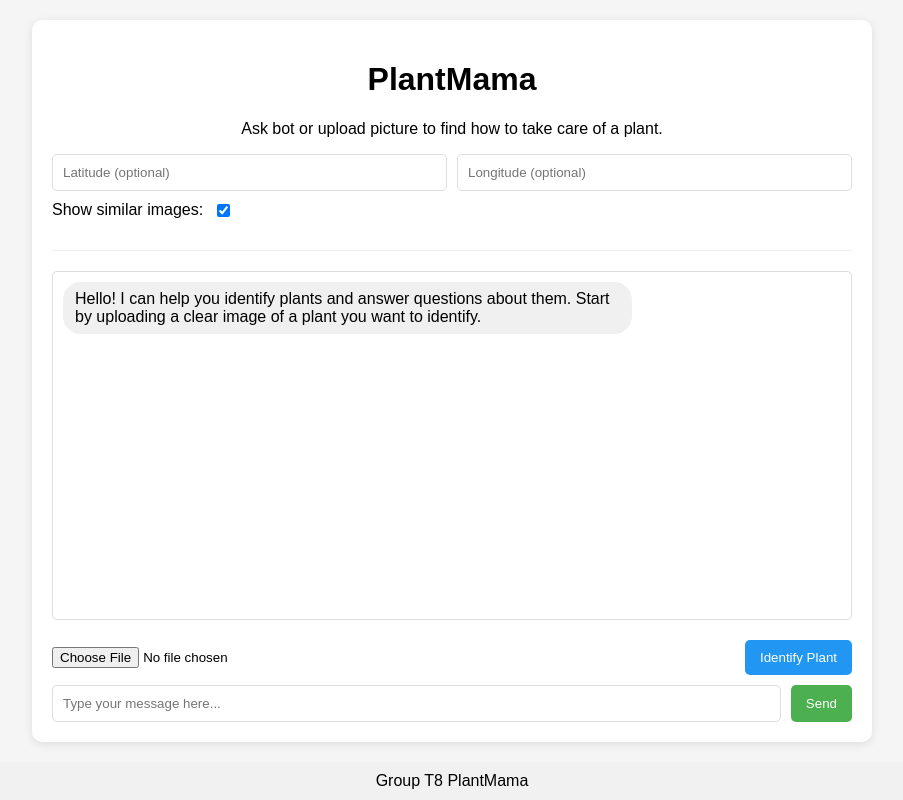
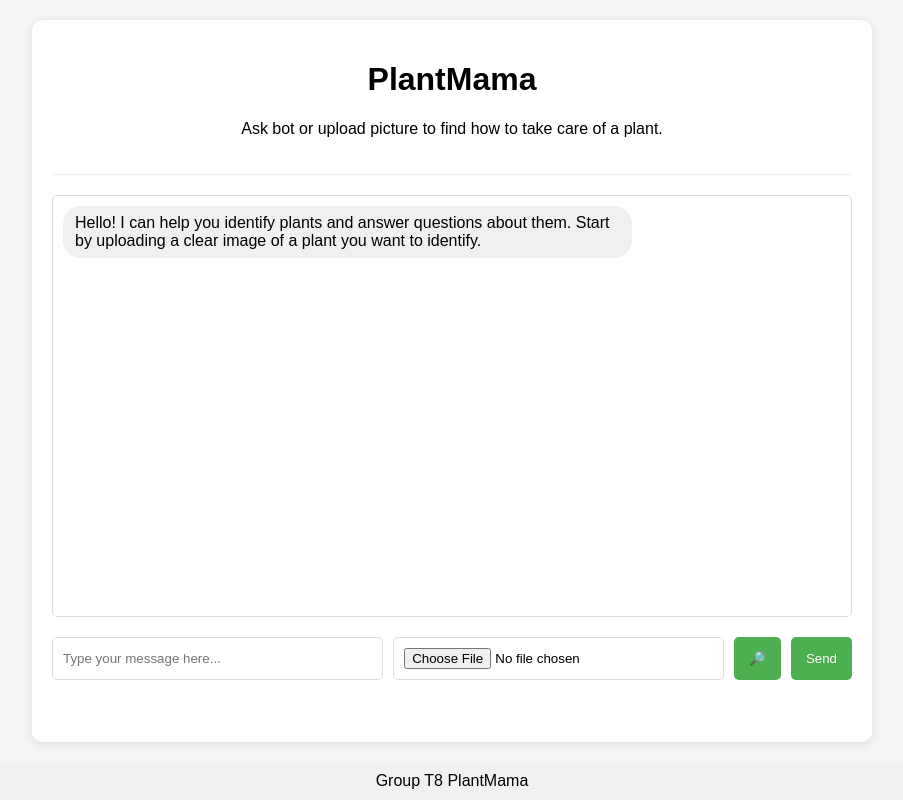
Before and after one commit to K-A05/Computing-Project-2, a Flask app: page / in a window 1280 px wide. Shown: the whole page, without its empty margins (188-1091 px from the left). Run offline with Flask 3, Linux system fonts and the light colour scheme; some libraries are stand-ins or nearby versions.

Commit message:
changed layout, doesnt preview image now

```diff
--- a/src/app.py
+++ b/src/app.py
@@ -27,9 +27,9 @@ def identify_plant():
         data = request.json
         image_base64 = data.get('image')
         session_id = data.get('session_id', 'default')
-        latitude = data.get('latitude')
-        longitude = data.get('longitude')
-        similar_images = data.get('similar_images', True)
+        # latitude = data.get('latitude')
+        # longitude = data.get('longitude')
+        # similar_images = data.get('similar_images', True)
 
         # Initialize conversation context if it doesn't exist
         if session_id not in conversation_contexts:
@@ -40,12 +40,12 @@ def identify_plant():
             'images': [image_base64]
         }
 
-        if latitude and longitude:
-            request_body['latitude'] = float(latitude)
-            request_body['longitude'] = float(longitude)
+        # if latitude and longitude:
+        #     request_body['latitude'] = float(latitude)
+        #     request_body['longitude'] = float(longitude)
 
-        if similar_images:
-            request_body['similar_images'] = similar_images
+        # if similar_images:
+        #     request_body['similar_images'] = similar_images
 
         # Call Plant.id API
         response = requests.post(
--- a/src/static/app.js
+++ b/src/static/app.js
@@ -152,17 +152,17 @@ function addMarkdownMessage(markdownText, sender) {
 
 async function identifyPlant() {
     const imageUpload = document.getElementById('imageUpload');
-    const previewImage = document.getElementById('previewImage');
-    const latitude = document.getElementById('latitudeInput').value.trim();
-    const longitude = document.getElementById('longitudeInput').value.trim();
-    const similarImages = document.getElementById('similarImagesToggle').checked;
+    // const previewImage = document.getElementById('previewImage');
+    // const latitude = document.getElementById('latitudeInput').value.trim();
+    // const longitude = document.getElementById('longitudeInput').value.trim();
+    // const similarImages = document.getElementById('similarImagesToggle').checked;
 
     if (imageUpload.files && imageUpload.files[0]) {
         const reader = new FileReader();
 
         reader.onload = async function(e) {
-            previewImage.src = e.target.result;
-            previewImage.style.display = 'block';
+            // previewImage.src = e.target.result;
+            // previewImage.style.display = 'block';
 
             addMessage("I've uploaded a plant image for identification", 'user');
 
@@ -185,9 +185,9 @@ async function identifyPlant() {
                     body: JSON.stringify({
                         image: base64Image,
                         session_id: sessionId,
-                        latitude: latitude,
-                        longitude: longitude,
-                        similar_images: similarImages
+                        // latitude: latitude,
+                        // longitude: longitude,
+                        // similar_images: similarImages
                     })
                 });
 
@@ -246,15 +246,15 @@ async function identifyPlant() {
                         }
                     }
 
-                    if (similarImages && data.plant_data.result.similar_images && data.plant_data.result.similar_images.length > 0) {
-                        plantInfo += `<br><strong>Similar Images:</strong><br>`;
-                        for (let i = 0; i < Math.min(2, data.plant_data.result.similar_images.length); i++) {
-                            const similarImage = data.plant_data.result.similar_images[i];
-                            if (similarImage.url) {
-                                plantInfo += `<a href="${similarImage.url}" target="_blank">View similar plant ${i+1}</a><br>`;
-                            }
-                        }
-                    }
+                    // if (similarImages && data.plant_data.result.similar_images && data.plant_data.result.similar_images.length > 0) {
+                    //     plantInfo += `<br><strong>Similar Images:</strong><br>`;
+                    //     for (let i = 0; i < Math.min(2, data.plant_data.result.similar_images.length); i++) {
+                    //         const similarImage = data.plant_data.result.similar_images[i];
+                    //         if (similarImage.url) {
+                    //             plantInfo += `<a href="${similarImage.url}" target="_blank">View similar plant ${i+1}</a><br>`;
+                    //         }
+                    //     }
+                    // }
 
                     plantInfo += `<br>You can now ask me questions about this ${topResult.name} plant!`;
 
--- a/src/templates/index.html
+++ b/src/templates/index.html
@@ -35,7 +35,7 @@
         }
         .chat-container {
             flex: 1;
-            overflow-y: auto;
+            overflow-y:auto;
             margin-bottom: 20px;
             padding: 10px;
             border: 1px solid #ddd;
@@ -204,15 +204,15 @@
             <h1>PlantMama</h1>
             <p>Ask bot or upload picture to find how to take care of a plant.</p>
 
-            <div class="location-inputs">
+            <!-- <div class="location-inputs">
                 <input type="text" id="latitudeInput" placeholder="Latitude (optional)">
                 <input type="text" id="longitudeInput" placeholder="Longitude (optional)">
-            </div>
+            </div> -->
 
-            <div class="similar-images-toggle">
+            <!-- <div class="similar-images-toggle">
                 <label for="similarImagesToggle">Show similar images:</label>
                 <input type="checkbox" id="similarImagesToggle" checked>
-            </div>
+            </div> -->
         </div>
 
         <div class="chat-container" id="chatContainer">
@@ -222,14 +222,16 @@
         </div>
 
         <div class="input-area">
-            <div class="image-upload">
-                <input type="file" id="imageUpload" accept="image/*">
-                <button onclick="identifyPlant()">Identify Plant</button>
+            <!-- <div class="image-upload">
+
+
             </div>
-            <img id="previewImage" class="uploaded-image" alt="Uploaded image preview">
+            -->
 
             <div class="message-input">
                 <input type="text" id="messageInput" placeholder="Type your message here..." onkeypress="handleKeyPress(event)">
+                <input type="file" id="imageUpload" accept="image/*">
+                <button onclick="identifyPlant()">🔎</button>
                 <button onclick="sendMessage()">Send</button>
             </div>
         </div>
```
